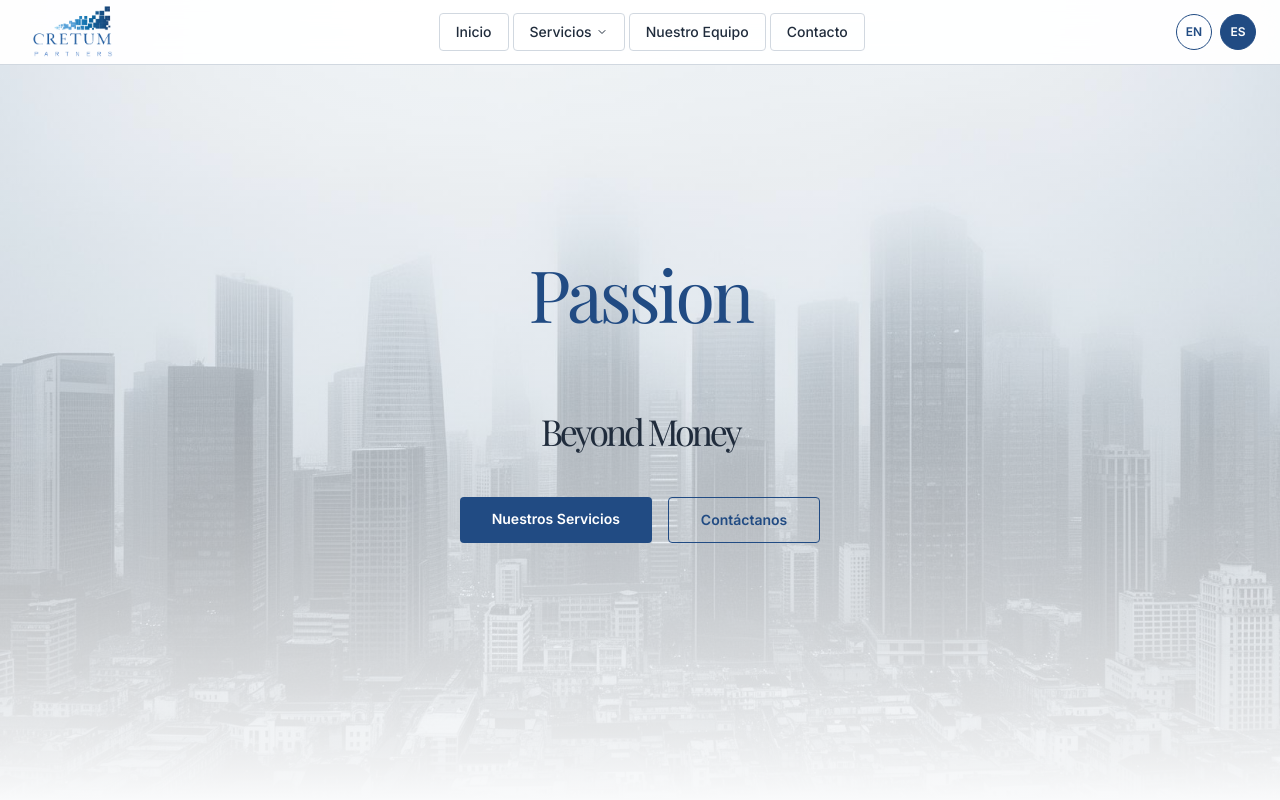
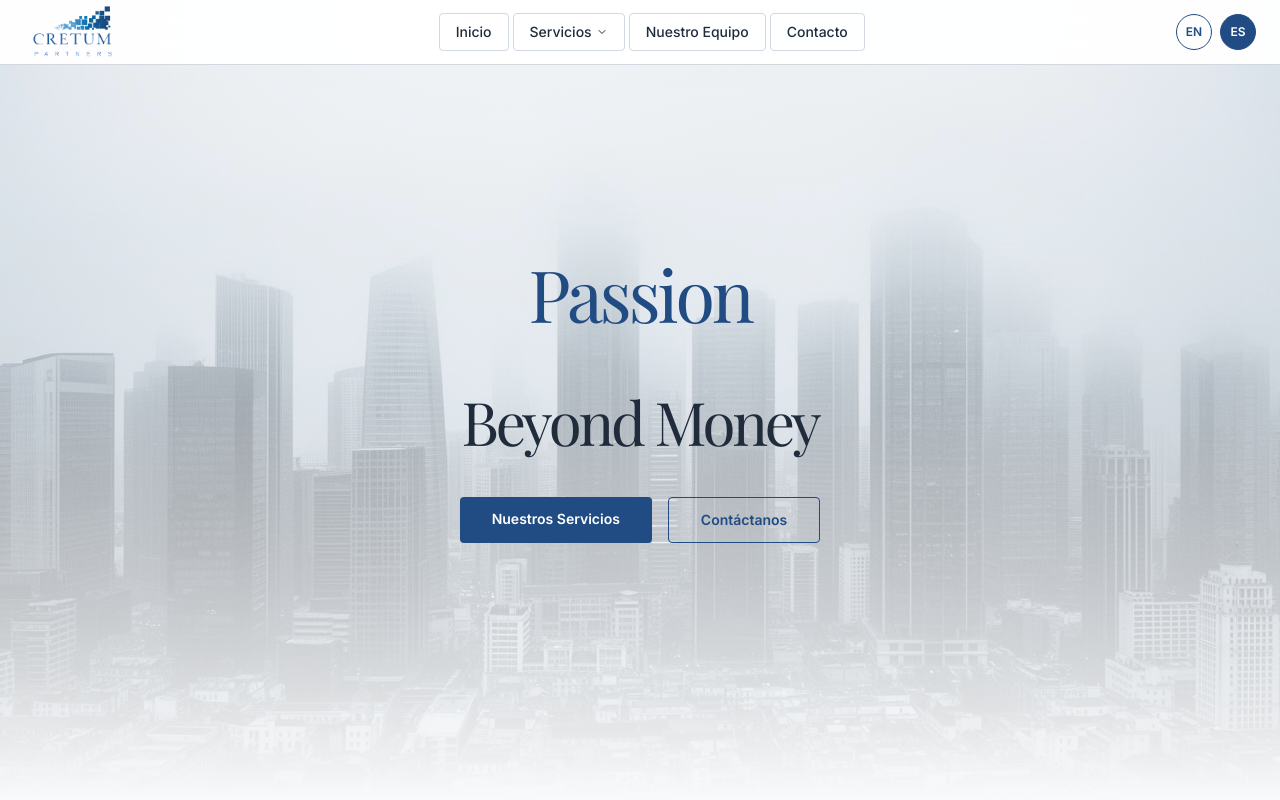
Before and after one commit to ANGEL-0G/Cretum-Website, a React (Vite) app: page / in a window 1280 px wide. Built offline with nearby package versions, Linux system fonts and the light colour scheme; the HTML template or start-up script is replaced by a standard one; a web font is replaced by a local one.

Commit message:
Visual edit in Lovable
Edited UI in Lovable

```diff
--- a/src/components/HeroSection.tsx
+++ b/src/components/HeroSection.tsx
@@ -28,7 +28,7 @@ export function HeroSection() {
             <em className="text-primary not-italic font-serif font-medium block text-7xl">
               {t("hero.title.1")}
             </em>
-            <span className="text-foreground text-4xl">{t("hero.title.2")}</span>
+            <span className="text-foreground text-6xl">{t("hero.title.2")}</span>
           </h1>
 
           <div
```
